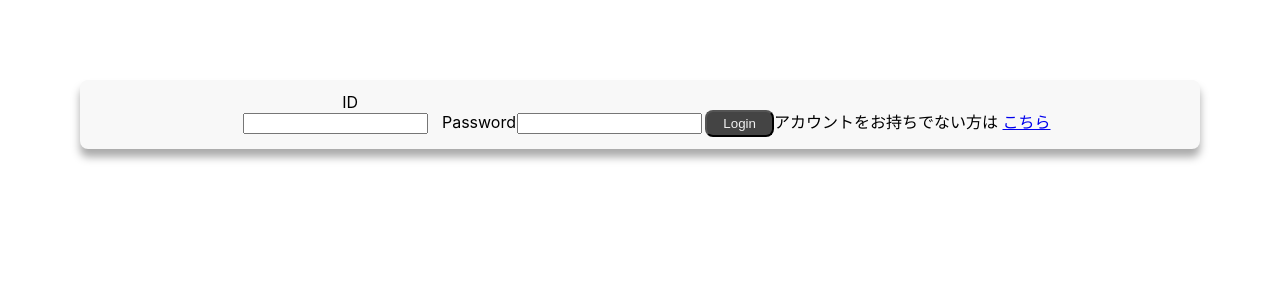
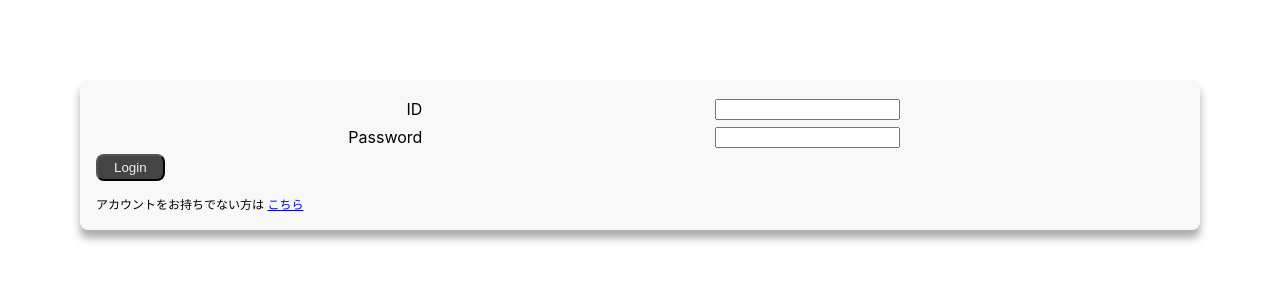
Before and after one commit to setoguchi487/frontend, a React (Create React App) app: page / in a window 1280 px wide. Shown: the top 300 px of the page. Built offline with nearby package versions, Linux system fonts and the light colour scheme.

Commit message:
ログイン画面修正

```diff
--- a/src/components/SignIn.tsx
+++ b/src/components/SignIn.tsx
@@ -92,31 +92,29 @@ export default function SignIn() {
 const SSignInFrame = styled.div`
   background-color: #f8f8f8;
   margin: 80px;
-  padding-top: 8px;
-  padding-bottom: 8px;
+  padding: 12px 16px;
   border-radius: 8px;
   box-shadow: 0 8px 8px #aaaaaa;
 `;
 
 const SSignInRow = styled.div`
-  display: inline-block;
-  margin-top: 4px;
-  margin-bottom: 4px;
+  display: flex;
+  align-items: center;
+  margin-top: 6px;
+  margin-bottom: 6px;
+  width: 100%;
 `;
 
 const SSignInLabel = styled.span`
   display: inline-block;
-  width: 25%;
-  vertical-align: top;
+  width: 30%;
   text-align: right;
-  margin-right: 4px;
+  margin-right: 8px;
 `;
 
 const SSignInInput = styled.span`
   display: inline-block;
-  width: auto;
-  vertical-align: top;
-  margin-left: 4px;
+  flex: 1;
 `;
 
 const SLoginButton = styled.button`
@@ -127,6 +125,8 @@ const SLoginButton = styled.button`
 `;
 
 const SInlineText = styled.span`
-  display: inline-block;
+  display: block;
   margin-top: 8px;
+  font-size: 12px;
+  text-align: right;
 `;
```
